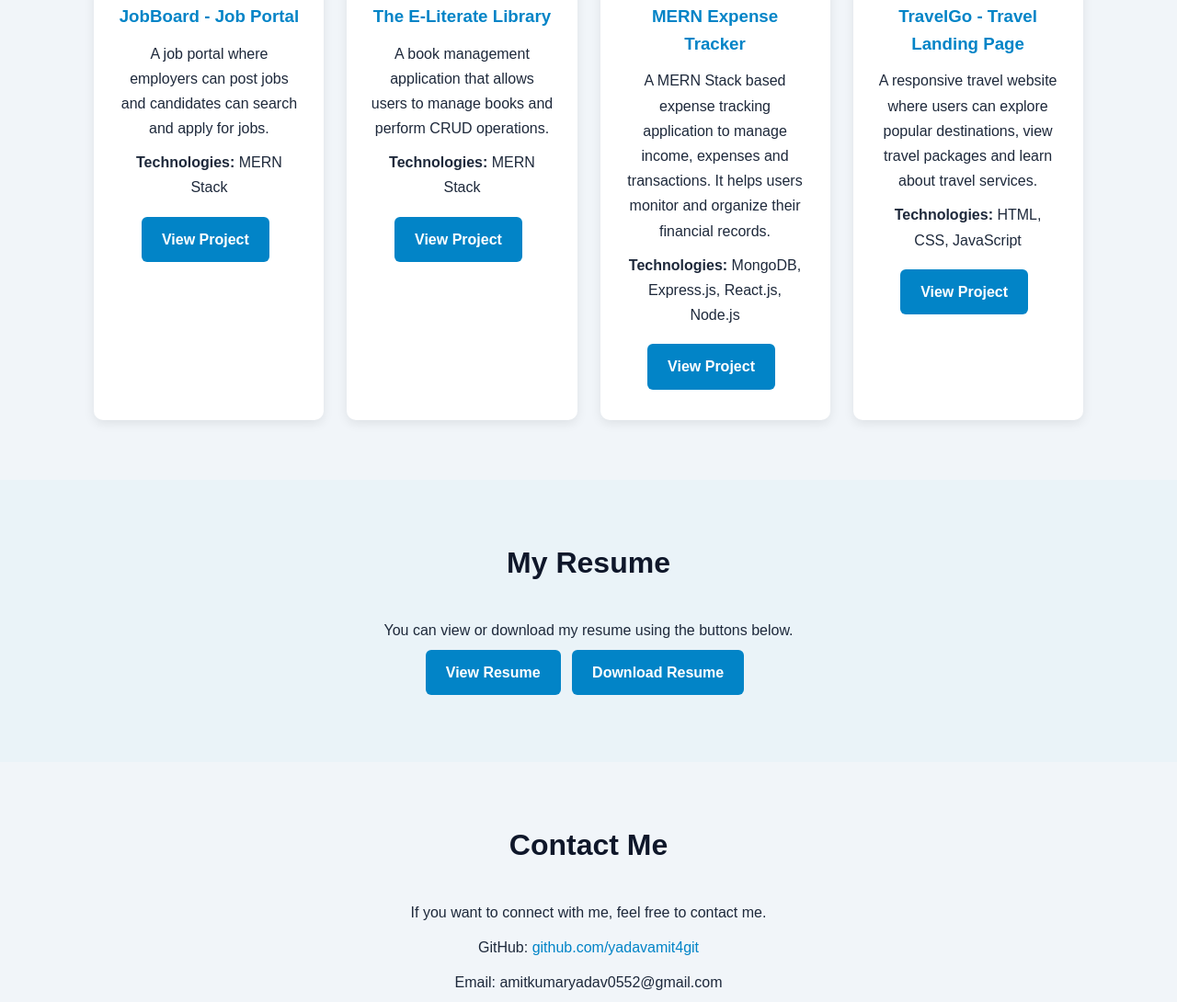
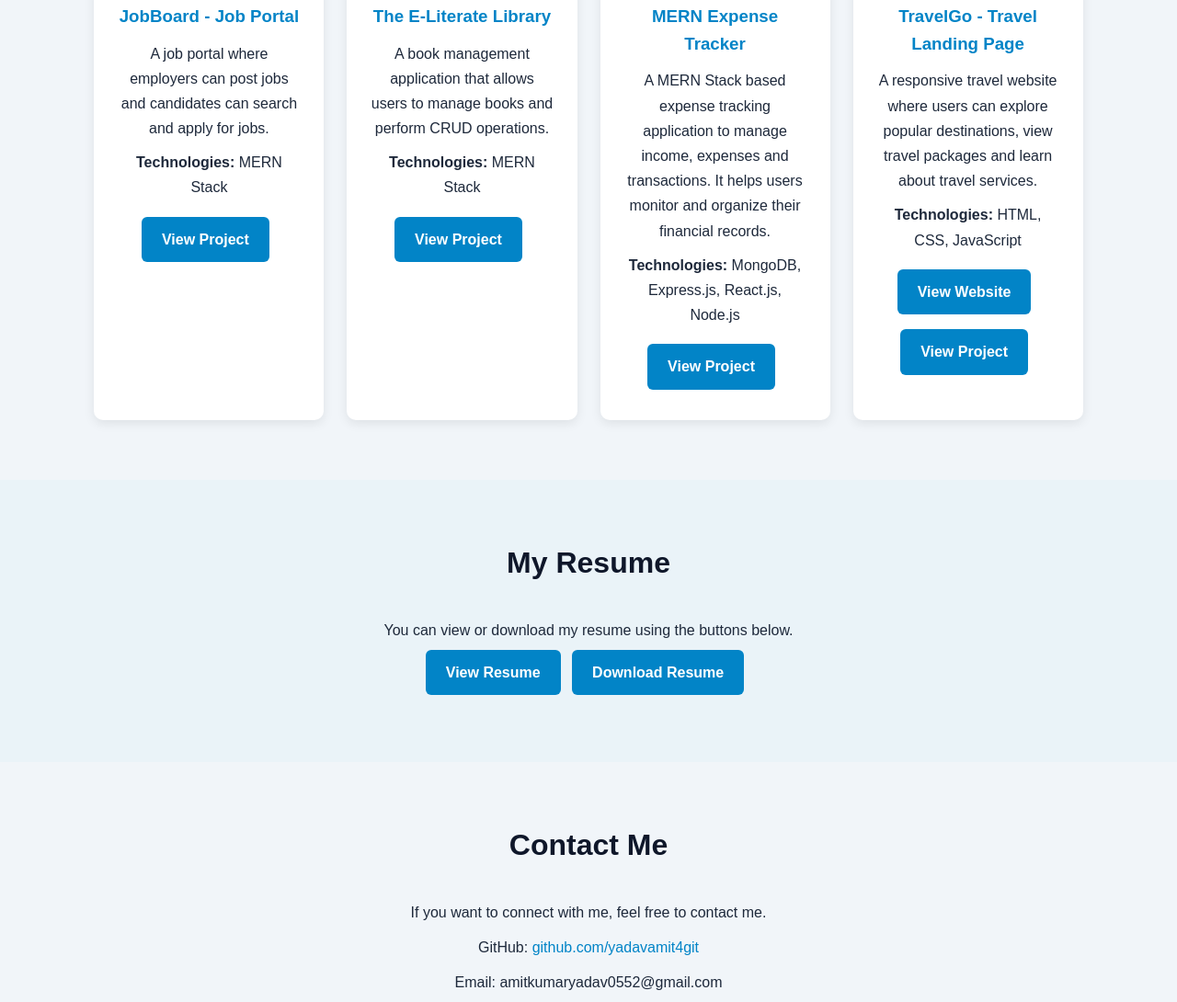
Before and after one commit to yadavamit4git/Portfolio, a plain HTML site: page index.html in a window 1280 px wide. Shown: the part 1711-2801 px from the top of the page at 92% size. Drawn offline with Linux system fonts and the light colour scheme.

Commit message:
Update TravelGo website button

```diff
--- a/index.html
+++ b/index.html
@@ -443,7 +443,12 @@
                     <b>Technologies:</b> HTML, CSS, JavaScript
                 </p>
 
-
+               <a href="https://yadavamit4git.github.io/Travel-Landing-Page/"
+   target="_blank"
+   rel="noopener noreferrer"
+   class="btn">
+    View Website
+</a>
                 <a href="https://github.com/yadavamit4git/Travel-Landing-Page"
                    target="_blank"
                    rel="noopener noreferrer"
```
Also changed, not shown: 1 other file.
